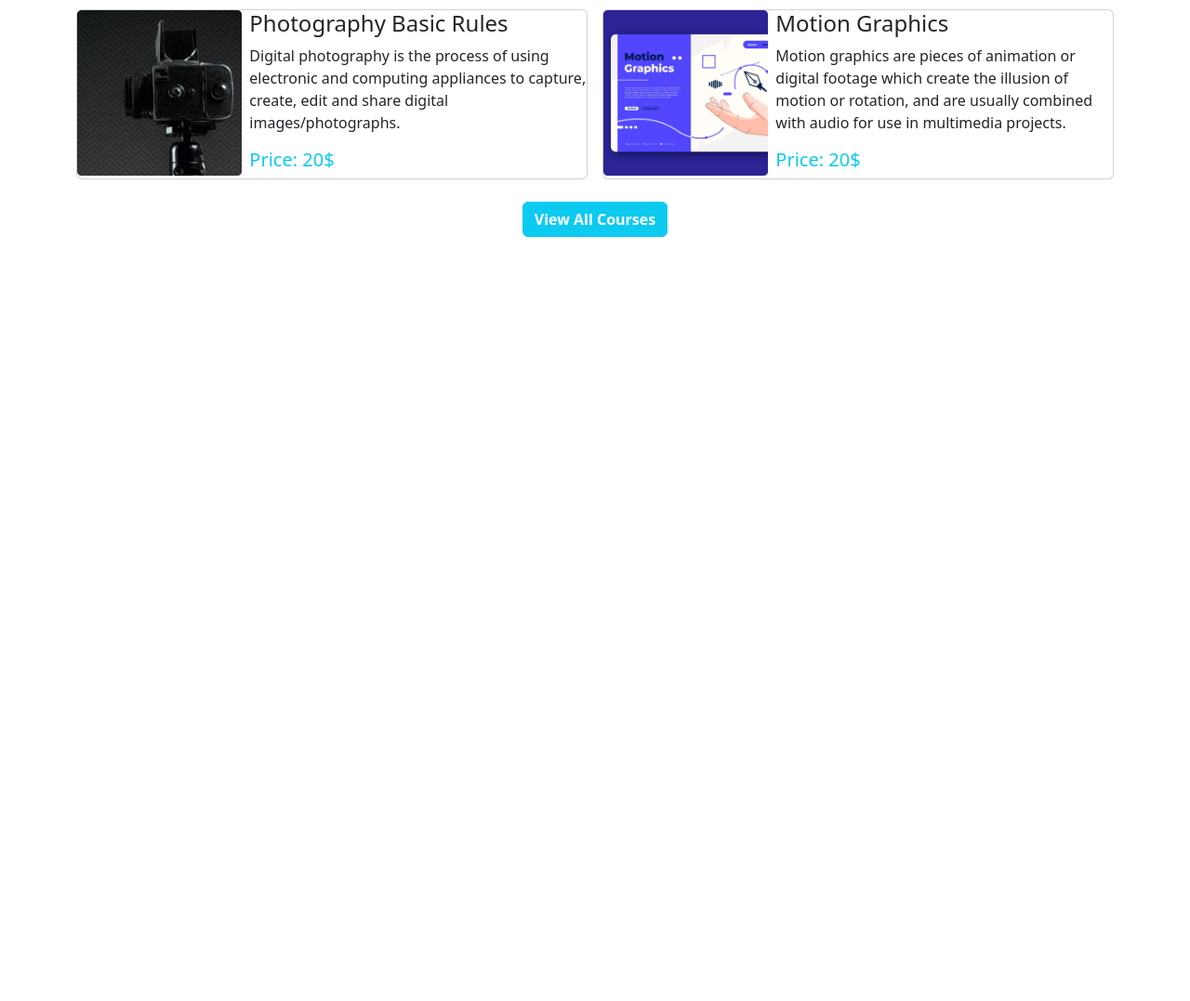
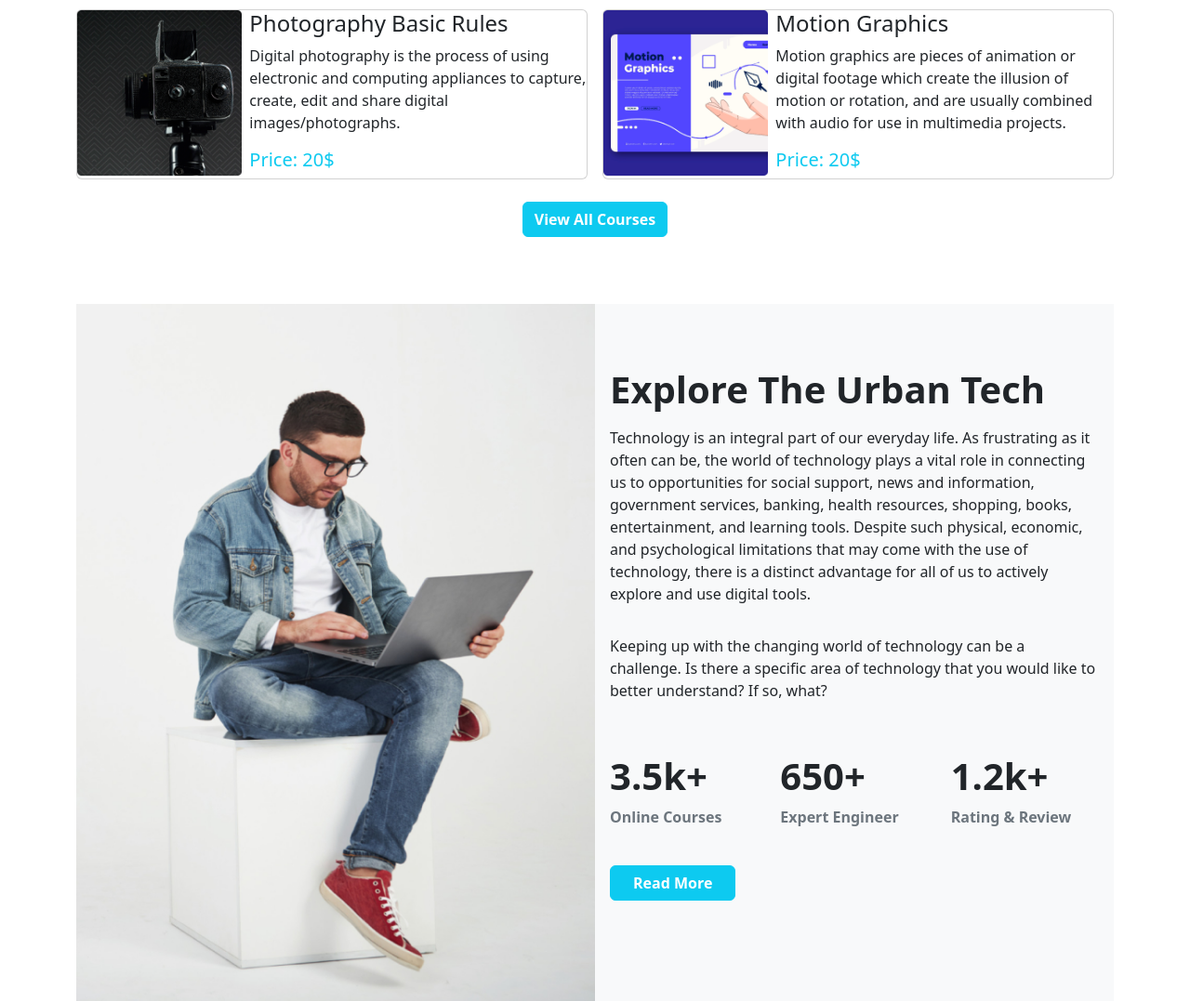
Before and after one commit to Mohammademon02/urban-tech, a plain HTML site: page index.html in a window 1280 px wide. Shown: the part 1214-2291 px from the top of the page at 93% size. Before the commit the page ends 1541 px from the top, so only its background shows below. Drawn offline with nearby package versions, Linux system fonts and the light colour scheme.

Commit message:
explore section added

```diff
--- a/index.html
+++ b/index.html
@@ -122,7 +122,7 @@
                   <div class="col-md-4">
                     <img class="img-fluid w-100" src="images/course/course-1.png" alt="">
                   </div>
-                  <div class="col-md-8">
+                  <div class="col-md-8 ">
                     <h4>Fundamental Of UI/UX Design</h4>
                     <p>User interface (UI) design is about making the product look good.</p>
                     <h5 class="text-info">Price: 20$</h5>
@@ -132,11 +132,11 @@
             </div>
             <div class="col-lg-6">
               <div class="card">
-                <div class="row g-2">
+                <div class="row g-md-2 ">
                   <div class="col-md-4">
                     <img class="img-fluid w-100" src="images/course/course-2.png" alt="">
                   </div>
-                  <div class="col-md-8">
+                  <div class="col-md-8 ">
                     <h4>Javascript Basic to advanced</h4>
                     <p>JavaScript is a scripting or programming language that allows you to implement complex features on web pages.</p>
                     <h5 class="text-info">Price: 20$</h5>
@@ -150,7 +150,7 @@
                   <div class="col-md-4">
                     <img class="img-fluid w-100" src="images/course/course-3.png" alt="">
                   </div>
-                  <div class="col-md-8">
+                  <div class="col-md-8 ">
                     <h4>Fullstack Web Development</h4>
                     <p>Web development is the work involved in developing a website for the Internet or an intranet.</p>
                     <h5 class="text-info">Price: 20$</h5>
@@ -164,7 +164,7 @@
                   <div class="col-md-4">
                     <img class="img-fluid w-100" src="images/course/course-4.png" alt="">
                   </div>
-                  <div class="col-md-8">
+                  <div class="col-md-8 ">
                     <h4>Digital Marketing</h4>
                     <p>Digital marketing, also called online marketing, is the promotion of brands to connect with potential customers using the internet and other forms of digital communication.</p>
                     <h5 class="text-info">Price: 20$</h5>
@@ -178,7 +178,7 @@
                   <div class="col-md-4">
                     <img class="img-fluid w-100" src="images/course/course-5.png" alt="">
                   </div>
-                  <div class="col-md-8">
+                  <div class="col-md-8 ">
                     <h4>Photography Basic Rules</h4>
                     <p>Digital photography is the process of using electronic and computing appliances to capture, create, edit and share digital images/photographs.</p>
                     <h5 class="text-info">Price: 20$</h5>
@@ -192,7 +192,7 @@
                   <div class="col-md-4">
                     <img class="img-fluid w-100" src="images/course/course-6.png" alt="">
                   </div>
-                  <div class="col-md-8">
+                  <div class="col-md-8 ">
                     <h4>Motion Graphics</h4>
                     <p>Motion graphics are pieces of animation or digital footage which create the illusion of motion or rotation, and are usually combined with audio for use in multimedia projects.</p>
                     <h5 class="text-info">Price: 20$</h5>
@@ -209,7 +209,51 @@
 
       <!-- courses section start here -->
 
+      <!-- explore section start here -->
+      <section>
+        <div class="container">
+          <div class="row g-0">
+            <div class="col-md-6">
+              <img class="img-fluid" src="images/working.png" alt="">
+            </div>
+            <div class="col-md-6 px-3 bg-light d-flex align-items-center justify-content-center">
+              <div class="">
+                <h2 class="fw-bold fs-1 py-2">Explore The Urban Tech</h2>
+                <p>Technology is an integral part of our everyday life. As frustrating as it often can be, the world of technology plays a vital role in connecting us to opportunities for social support, news and information, government services, banking, health resources, shopping, books, entertainment, and learning tools. Despite such physical, economic, and psychological limitations that may come with the use of technology, there is a distinct advantage for all of us to actively explore and use digital tools.</p>
+                <p class=" py-3">Keeping up with the changing world of technology can be a challenge. Is there a specific area of technology that you would like to better understand? If so, what?</p>
+              <div class="row py-4">
+                <div class="col-md-4 col-sm-6 col-6">
+                  <h2 class="fw-bold fs-1">3.5k+</h2 class="fw-bold fs-1">
+                  <p class="fw-bold text-muted">Online Courses</p>
+                </div>
+                <div class="col-md-4 col-sm-6 col-6">
+                  <h2 class="fw-bold fs-1">650+</h2 class="fw-bold fs-1">
+                  <p class="fw-bold text-muted">Expert Engineer</p>
+                </div>
+                <div class="col-md-4 col-sm-6 col-6">
+                  <h2 class="fw-bold fs-1">1.2k+</h2 class="fw-bold fs-1">
+                  <p class="fw-bold text-muted">Rating & Review</p>
+                </div>
+                <div class="py-4">
+                  <a class="btn btn-info text-white fw-bold px-4" href="">Read More</a>
+                </div>
+              </div>
+              </div>
+            </div>
+          </div>
+        </div>
+      </section>
+      <!-- explore section end here -->
 
+      <!-- register section start here -->
+      <section>
+        <div class="container">
+          <div>
+
+          </div>
+        </div>
+      </section>
+      <!-- register section start here -->
     </main>
     <script src="https://cdn.jsdelivr.net/npm/bootstrap@5.2.0/dist/js/bootstrap.bundle.min.js" integrity="sha384-A3rJD856KowSb7dwlZdYEkO39Gagi7vIsF0jrRAoQmDKKtQBHUuLZ9AsSv4jD4Xa" crossorigin="anonymous"></script>
   </body>
```
